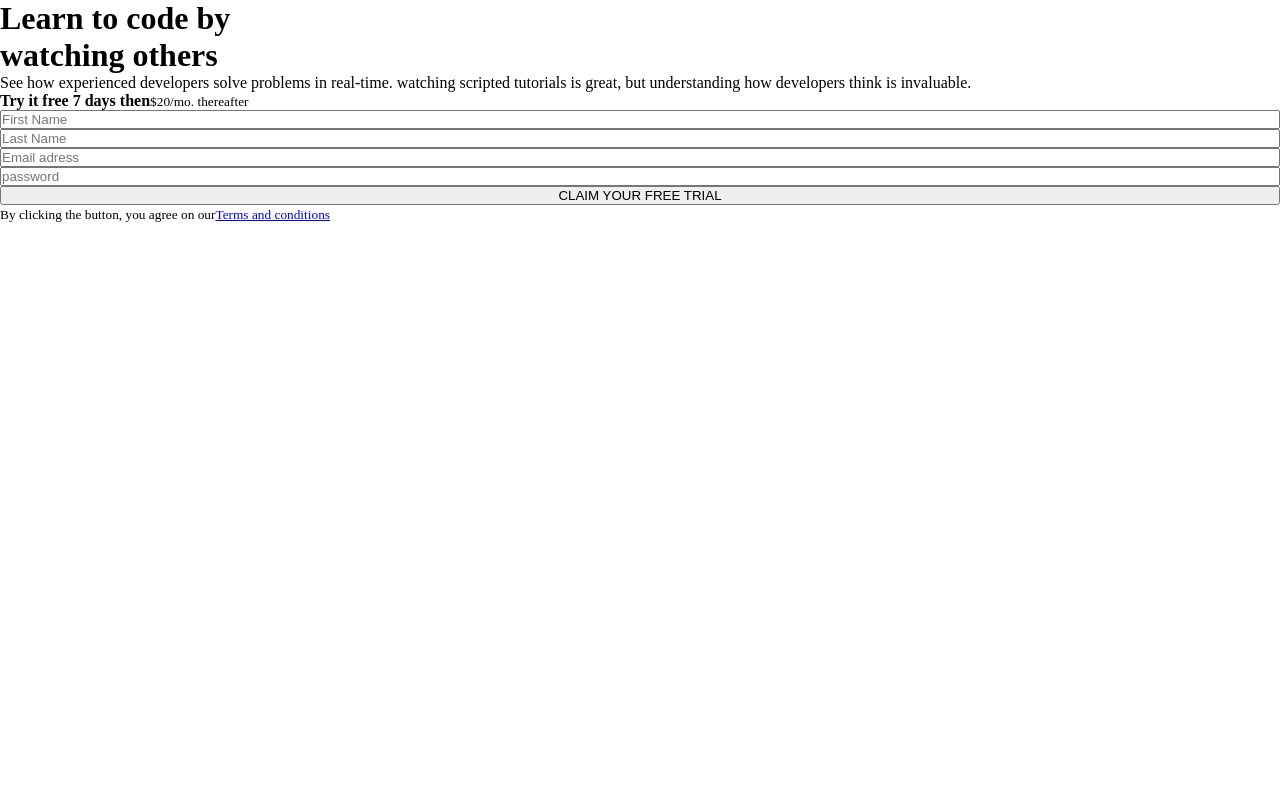
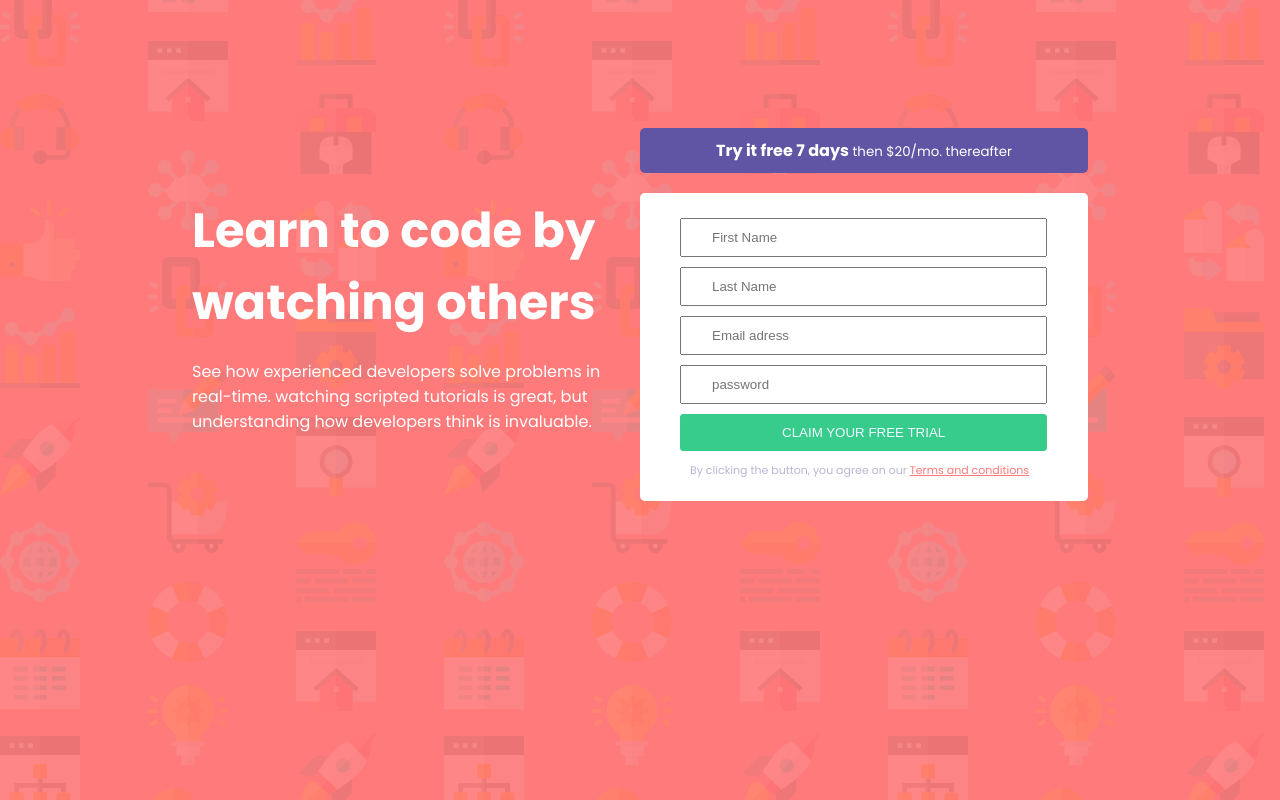
Before and after one commit to jimmymut/reponsive, a plain HTML site: page index.html in a window 1280 px wide. Drawn offline with Linux system fonts and the light colour scheme.

Commit message:
added css styles

```diff
--- a/css.css
+++ b/css.css
@@ -1,6 +1,86 @@
+@import url("https://fonts.googleapis.com/css2?family=Poppins:wght@400;500;600;700&display=swap");
+
 * {
   margin: 0;
   padding: 0;
   box-sizing: border-box;
-  width: 100%;
+  /* width: 100%; */
 }
+
+:root {
+  --Red: hsl(0, 100%, 74%);
+  --Green: hsl(154, 59%, 51%);
+  --Dark-Blue: hsl(249, 10%, 26%);
+  --Grayish-Blue: hsl(246, 25%, 77%);
+  --Blue: hsl(248, 32%, 49%);
+}
+
+body {
+  font-size: 16px;
+  background: var(--Red) url(./images/bg-intro-desktop.png);
+  font-family: "Poppins";
+  font-weight: 400;
+  color: white;
+  max-height: 100vh;
+}
+
+.container {
+  display: flex;
+  justify-content: center;
+  align-items: center;
+  margin: 10% 15%;
+}
+
+.container > div {
+  flex: 1;
+}
+
+form {
+  background-color: white;
+  border-radius: 5px;
+  padding: 20px;
+}
+
+.two {
+  /* padding: 25px 40px; */
+  align-items: center;
+}
+
+.two p {
+  background-color: var(--Blue);
+  border-radius: 5px;
+  margin-bottom: 20px;
+  text-align: center;
+  padding: 10px 30px;
+}
+form input {
+  width: 90%;
+  margin: 5px 20px;
+  padding: 10px 30px;
+}
+
+form small {
+  color: var(--Grayish-Blue);
+  font-size: 11px;
+  margin: 0px 30px;
+  font-weight: 400;
+}
+
+a {
+  color: var(--Red);
+  font-size: 11px;
+}
+button {
+  background-color: var(--Green);
+  border: 1px solid var(--Green);
+  border-radius: 3px;
+  color: aliceblue;
+  width: 90%;
+  margin: 5px 20px;
+  padding: 10px 30px;
+}
+h1 {
+  font-weight: 700;
+  font-size: 300%;
+  padding-bottom: 20px;
+}
--- a/index.html
+++ b/index.html
@@ -8,9 +8,9 @@
     <link rel="stylesheet" href="css.css" />
   </head>
   <body>
+    <div class="container">
       <div class="one">
-      <h1>Learn to code by</h1>
-      <h1>watching others</h1>
+        <h1>Learn to code by<br />watching others</h1>
         <p>
           See how experienced developers solve problems in real-time. watching
           scripted tutorials is great, but understanding how developers think is
@@ -19,8 +19,8 @@
       </div>
       <div class="two">
         <p>
-        <strong>Try it free 7 days then</strong
-        ><small>$20/mo. thereafter</small>
+          <strong>Try it free 7 days</strong
+          ><small> then $20/mo. thereafter</small>
         </p>
         <form action="">
           <div>
@@ -40,13 +40,13 @@
           <div>
             <input type="password" placeholder="password" required />
           </div>
-        <button type="submit">CLAIM YOUR FREE TRIAL</button>
+          <button type="submit">CLAIM YOUR FREE TRIAL</button><br />
           <small
-          >By clicking the button, you agree on our<a href="#"
-            >Terms and conditions</a
-          ></small
+            >By clicking the button, you agree on our
+            <a href="#">Terms and conditions</a></small
           >
         </form>
       </div>
+    </div>
   </body>
 </html>
```
Lines whose indentation alone changed are shown as unchanged.
